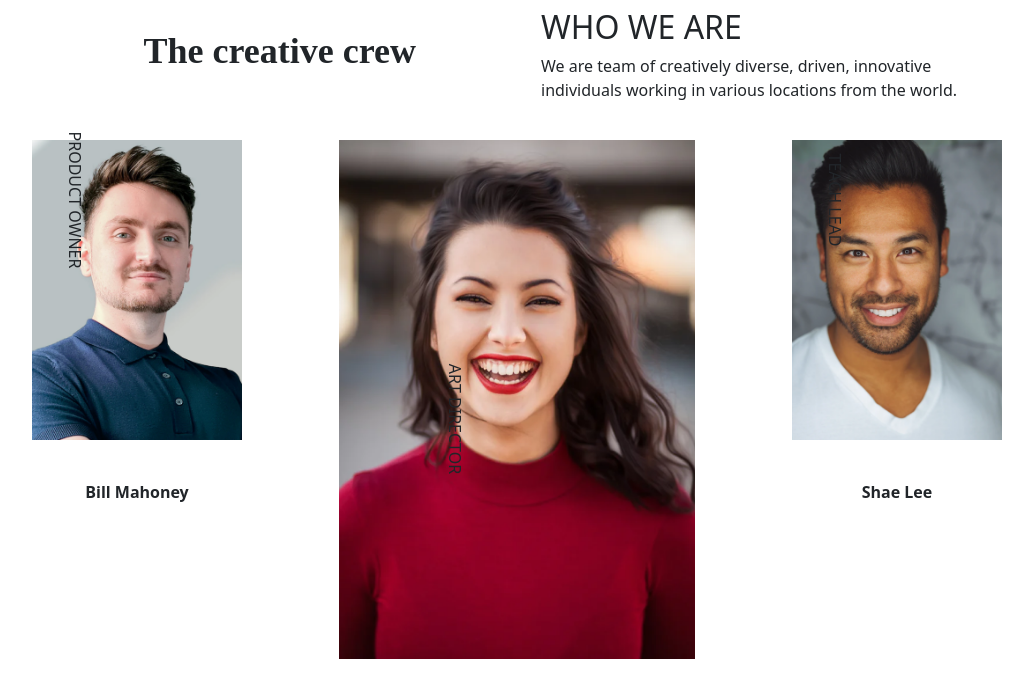
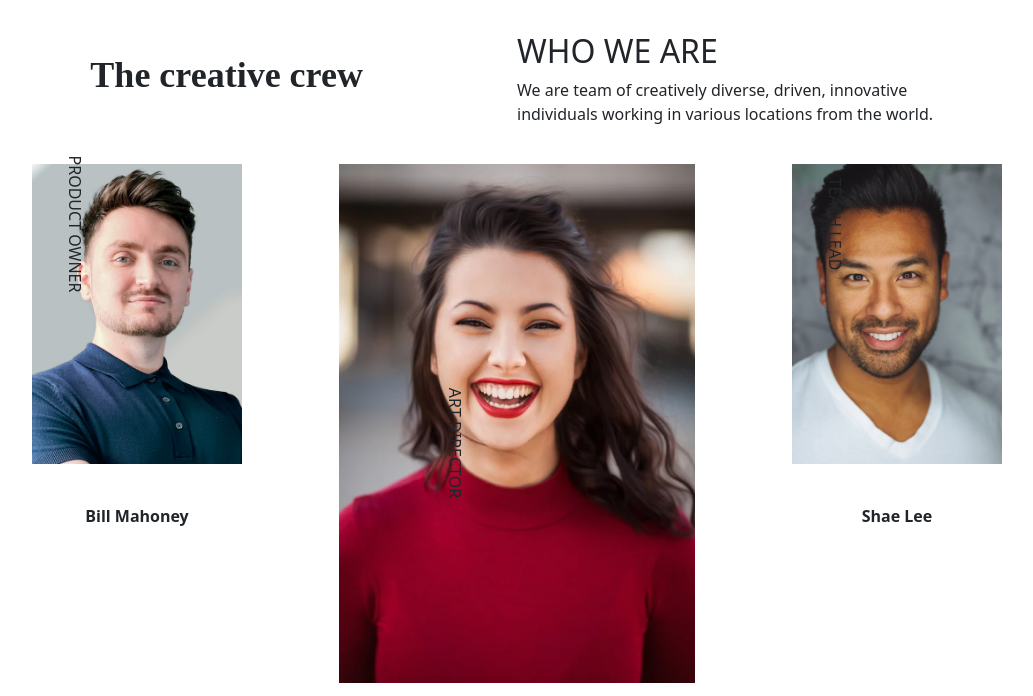
Before and after one commit to Juana-89/my-team-page-master, a website: page src/index.html in a window 1280 px wide. Shown: the top 696 px of the page, without its empty margins (123-1156 px from the left). Drawn offline with nearby package versions, Linux system fonts and the light colour scheme.

Commit message:
nav listo

```diff
--- a/src/index.html
+++ b/src/index.html
@@ -17,10 +17,10 @@
 </head>
 
 <body>
-  <nav class="navbar d-flex flex-row mt-8 justify-content-center align-items-center gap-5">
+  <nav class="navbar d-flex flex-row mt-4 justify-content-lg-center justify-content-sm-start align-items-center">
     <div class="col-lg-4 text-center">
-      <div class="">
-    <h1>
+      <div >
+    <h1 class="text-center text-sm-start">
       <strong>The creative crew</strong>
     </h1>
   </div>
```
Also changed, not shown: src/styles.css (+7 -0 lines).
